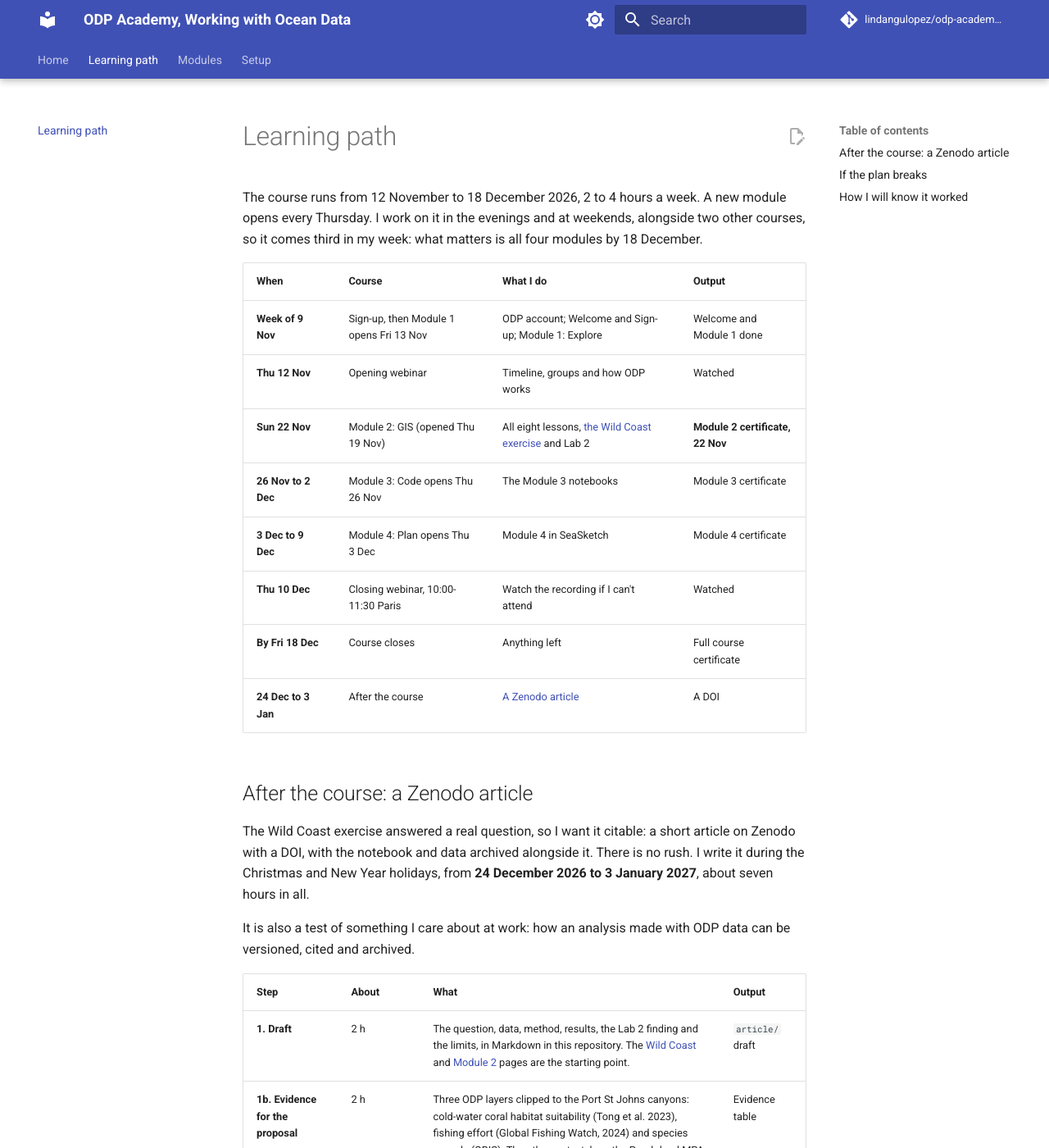
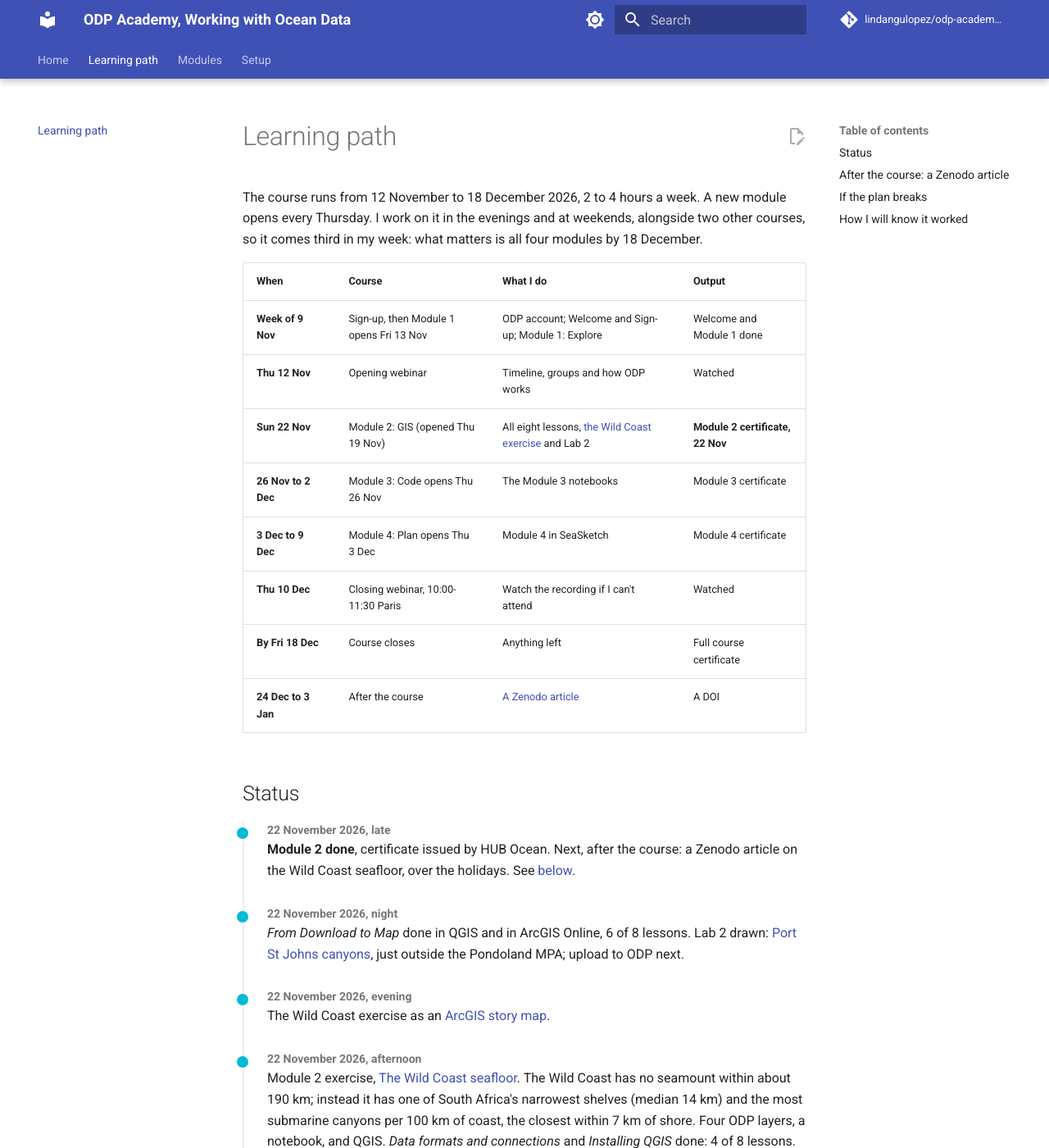
Before and after one commit to lindangulopez/odp-academy-2026, an MkDocs documentation site: the page built from docs/learning-path.md, in a window 1280 px wide and 1400 px high. Shown: the whole window at 82% size. Built offline with MkDocs 1.6.1 and Material for MkDocs 9.7.7, drawn with Linux system fonts in a browser that asks for light colours; comment, search, counter and statistics services are not loaded; some of the changed text lies outside the part shown.

Commit message:
Status log moved from the home page to Learning path

```diff
--- a/docs/learning-path.md
+++ b/docs/learning-path.md
@@ -12,6 +12,45 @@ The course runs from 12 November to 18 December 2026, 2 to 4 hours a week. A new
 | **Thu 10 Dec** | Closing webinar, 10:00-11:30 Paris | Watch the recording if I can't attend | Watched |
 | **By Fri 18 Dec** | Course closes | Anything left | Full course certificate |
 | **24 Dec to 3 Jan** | After the course | [A Zenodo article](#after-the-course-a-zenodo-article) | A DOI |
+
+## Status
+
+<div class="story" markdown="1">
+
+<div class="timeline" markdown="1">
+<div class="entry" markdown="1">
+<span class="date">22 November 2026, late</span>
+**Module 2 done**, certificate issued by HUB Ocean. Next, after the course: a Zenodo article on the Wild Coast seafloor, over the holidays. See [below](#after-the-course-a-zenodo-article).
+</div>
+<div class="entry" markdown="1">
+<span class="date">22 November 2026, night</span>
+*From Download to Map* done in QGIS and in ArcGIS Online, 6 of 8 lessons. Lab 2 drawn: [Port St Johns canyons](module-2-gis.md#lab-2-port-st-johns-canyons), just outside the Pondoland MPA; upload to ODP next.
+</div>
+<div class="entry" markdown="1">
+<span class="date">22 November 2026, evening</span>
+The Wild Coast exercise as an [ArcGIS story map](https://storymaps.arcgis.com/stories/4a21fdf0c85140f9b3fb6b648d483599).
+</div>
+<div class="entry" markdown="1">
+<span class="date">22 November 2026, afternoon</span>
+Module 2 exercise, [The Wild Coast seafloor](module-2-wild-coast.md). The Wild Coast has no seamount within about 190 km; instead it has one of South Africa's narrowest shelves (median 14 km) and the most submarine canyons per 100 km of coast, the closest within 7 km of shore. Four ODP layers, a notebook, and QGIS. *Data formats and connections* and *Installing QGIS* done: 4 of 8 lessons.
+</div>
+<div class="entry" markdown="1">
+<span class="date">22 November 2026</span>
+Started [Module 2: GIS](module-2-gis.md). The first two lessons, *Welcome to GIS* and *Choose your tool: QGIS or ArcGIS*, are done. I am on *Data formats and connections*, with a global seamount dataset downloaded as CSV, GeoJSON and Parquet for its assignment.
+</div>
+<div class="entry" markdown="1">
+<span class="date">Week of 9 November</span>
+Signed up, finished *Welcome and Sign-up* and [Module 1: Explore](module-1-explore.md).
+</div>
+<div class="entry" markdown="1">
+<span class="date">12 November 2026</span>
+Opening webinar (recorded).
+</div>
+</div>
+
+</div>
+
+Which format would you reach for first with ocean data: a file you download, or a live connection?
 
 ## After the course: a Zenodo article
 
--- a/docs/stylesheets/storymap.css
+++ b/docs/stylesheets/storymap.css
@@ -11,8 +11,8 @@
 }
 
 /* Hide the page's own H1: the cover carries the title */
-.md-content:has(.story) .md-typeset > h1,
-.md-content:has(.story) .md-content__button { display: none; }
+.md-content:has(.story .cover) .md-typeset > h1,
+.md-content:has(.story .cover) .md-content__button { display: none; }
 
 /* Full-bleed helper */
 .story .bleed {
```
Also changed, not shown: docs/index.md (+0 -45 lines).
